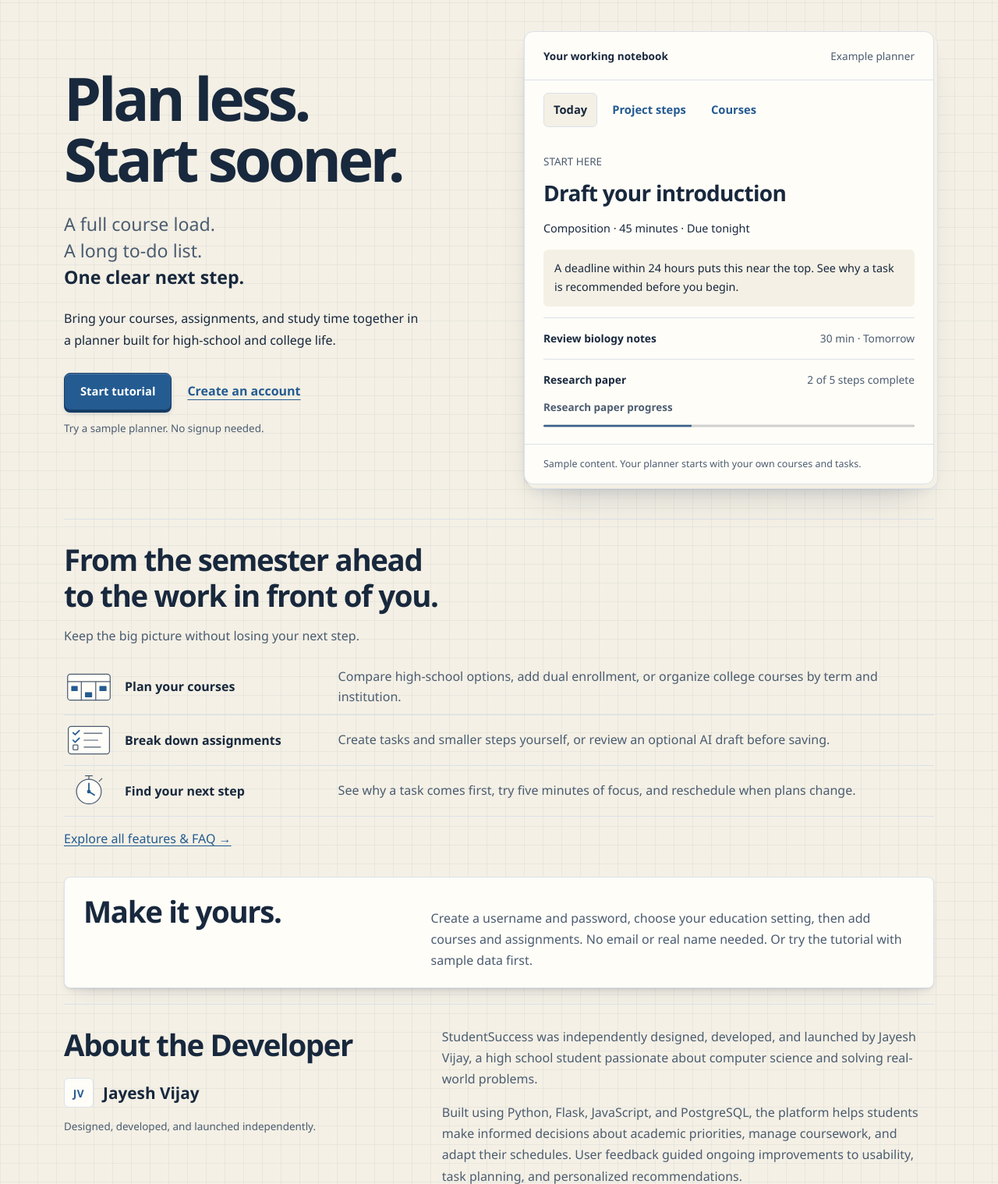
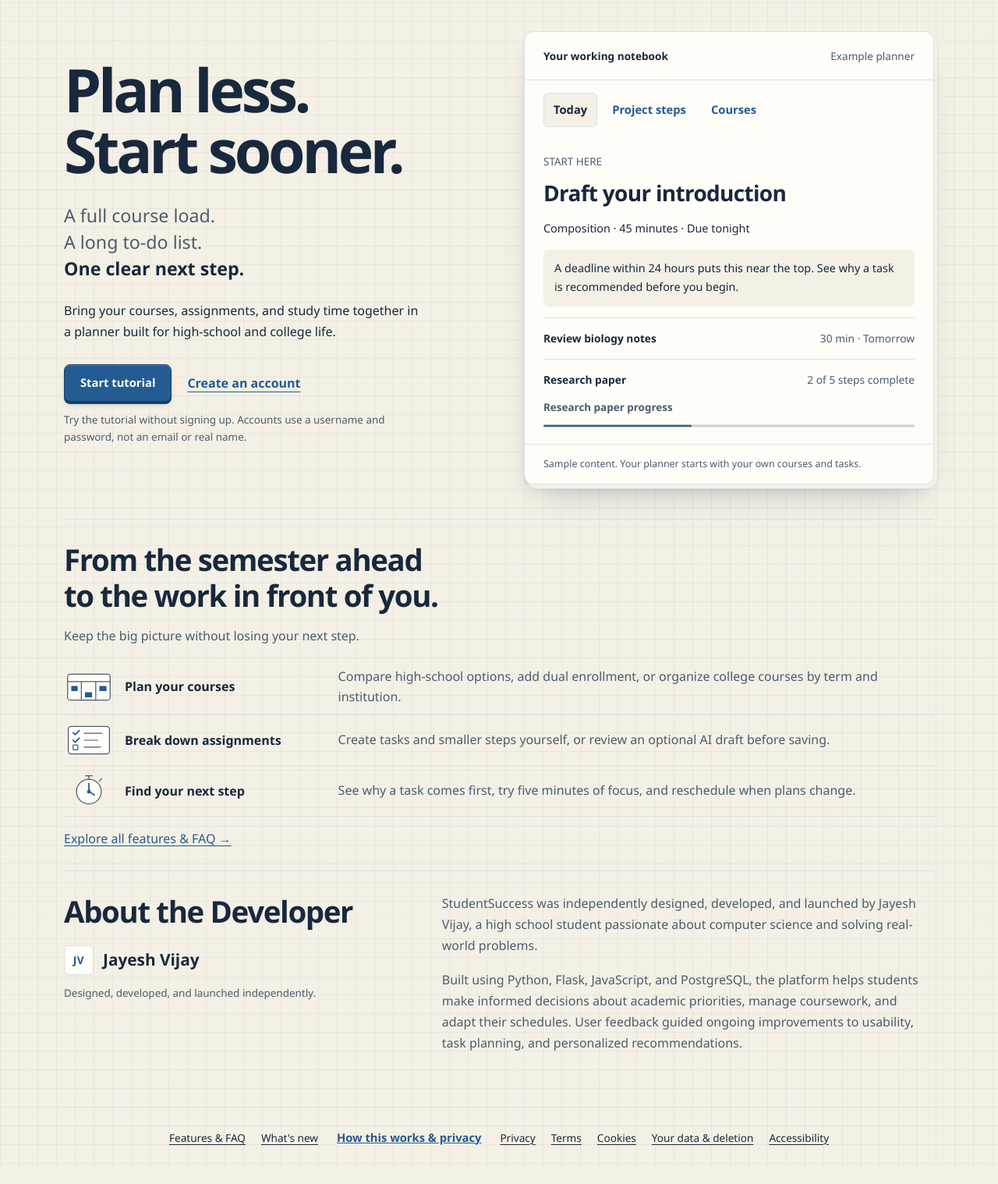
Before and after one commit to JVijay08/StudentSuccess, a Flask app: page / in a window 1280 px wide. Shown: the part 93-1611 px from the top of the page at 78% size. After the commit the page ends 1585 px from the top, so only its background shows below. Run offline with Flask 3, Linux system fonts and the light colour scheme.

Commit message:
Remove out-of-place signup card from landing page

```diff
--- a/templates/landing.html
+++ b/templates/landing.html
@@ -23,7 +23,7 @@
         <p class="landing-lede">A full course load.<br>A long to-do list.<br><strong>One clear next step.</strong></p>
         <p>Bring your courses, assignments, and study time together in a planner built for high-school and college life.</p>
         <div class="landing-actions"><form method="post" action="{{ url_for('tutorial.start') }}">{% include '_navigation_fields.html' %}<input type="hidden" name="csrf_token" value="{{ access_csrf_token() }}"><button class="primary-action">Start tutorial</button></form><a href="{{ nav_url('auth.register') }}">Create an account</a></div>
-        <p class="landing-small">Try a sample planner. No signup needed.</p>
+        <p class="landing-small">Try the tutorial without signing up. Accounts use a username and password, not an email or real name.</p>
       </div>
       <div class="landing-notebook" aria-label="Interactive example planner">
         <div class="notebook-heading"><strong>Your working notebook</strong><span>Example planner</span></div>
@@ -51,8 +51,6 @@
       <a href="{{ url_for('seo.features') }}">Explore all features &amp; FAQ &rarr;</a>
     </section>
 
-    <section id="how-it-works" class="landing-section landing-setup" aria-labelledby="how-title" tabindex="-1"><h2 id="how-title">Make it yours.</h2><p>Create a username and password, choose your education setting, then add courses and assignments. No email or real name needed. Or try the tutorial with sample data first.</p></section>
-
     <section id="about" class="landing-section developer-section" aria-labelledby="about-title" tabindex="-1"><div><h2 id="about-title">About the Developer</h2><p class="developer-name"><span class="developer-stamp" aria-hidden="true">JV</span>Jayesh Vijay</p><p class="landing-small">Designed, developed, and launched independently.</p></div><div><p>StudentSuccess was independently designed, developed, and launched by Jayesh Vijay, a high school student passionate about computer science and solving real-world problems.</p><p>Built using Python, Flask, JavaScript, and PostgreSQL, the platform helps students make informed decisions about academic priorities, manage coursework, and adapt their schedules. User feedback guided ongoing improvements to usability, task planning, and personalized recommendations.</p></div></section>
 
   </main>
```
